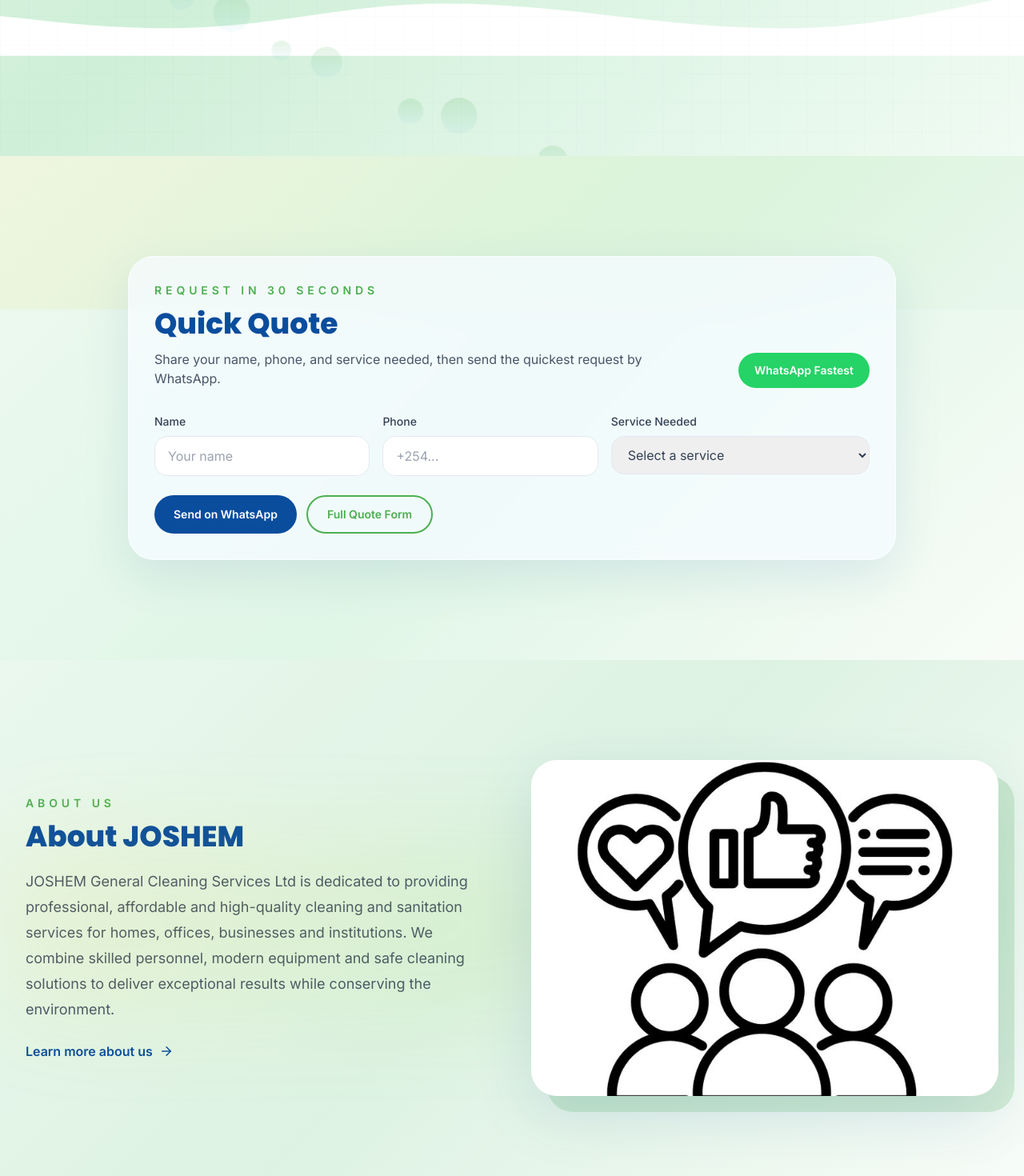
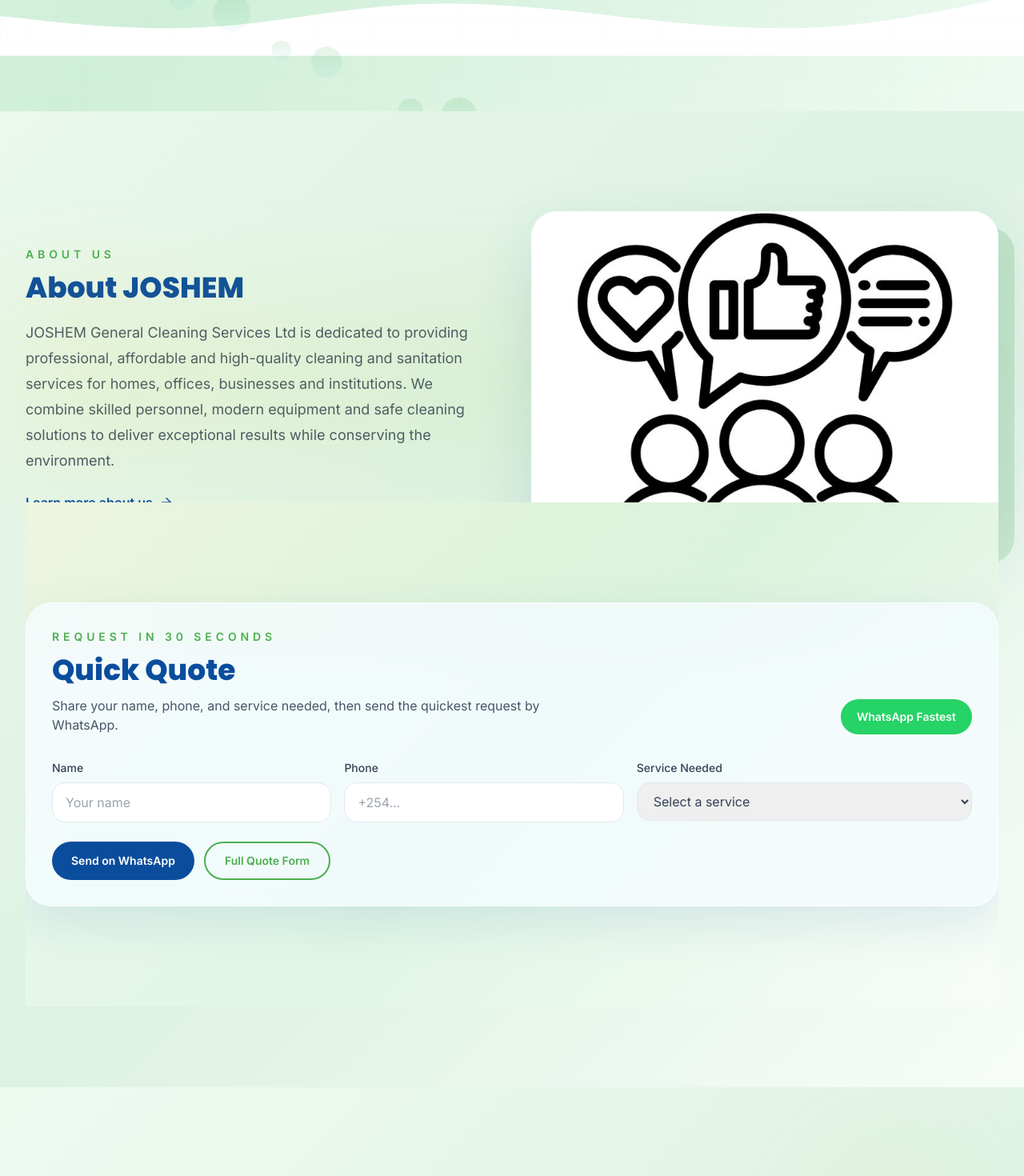
Before and after one commit to Hoseasunny/joshen, a React (Vite) app in the folder frontend/: page / in a window 1280 px wide. Shown: the part 880-2350 px from the top of the page at 80% size. Built offline with nearby package versions, Linux system fonts and the light colour scheme; the HTML template or start-up script is replaced by a standard one.

Commit message:
menu customization

```diff
--- a/frontend/src/App.jsx
+++ b/frontend/src/App.jsx
@@ -80,7 +80,7 @@
 
 function Hero() {
   return (
-    <section id="hero" className="relative overflow-hidden bg-[linear-gradient(135deg,#E6F7EA_0%,#CFEFD8_46%,#F0FBF3_100%)] pt-28 mobile-hero-section section-spacious">
+    <section id="hero" className="relative overflow-hidden bg-[linear-gradient(135deg,#E6F7EA_0%,#CFEFD8_46%,#F0FBF3_100%)] pt-28 mobile-hero-section section-spacious section-tight-bottom">
       <BubbleField count={18} />
       <div className="soft-grid absolute inset-0 opacity-40" />
       <div className="yellow-green-wash absolute inset-x-0 top-0 h-72 opacity-70" />
@@ -186,12 +186,8 @@
   const whatsappUrl = buildWhatsAppUrl(form);
 
   return (
-    <section
-      id="quick-quote"
-      className="relative overflow-hidden bg-[linear-gradient(135deg,#EEF9F1_0%,#E0F6E6_52%,#F8FCF8_100%)] py-20 backdrop-blur-sm mobile-compact-section section-spacious"
-    >
+    <div id="quick-quote" className="relative mt-10 overflow-hidden bg-[linear-gradient(135deg,#EEF9F1_0%,#E0F6E6_52%,#F8FCF8_100%)] backdrop-blur-sm mobile-compact-section section-spacious section-tight-top section-tight-bottom">
       <div className="yellow-green-wash absolute inset-x-0 top-0 h-48 opacity-30" />
-      <div className="mx-auto max-w-5xl px-4 sm:px-6 lg:px-8">
       <Reveal>
         <div className="glass rounded-[2rem] p-6 shadow-[0_20px_60px_rgba(10,77,157,0.10)] sm:p-8">
           <div className="flex flex-col gap-3 sm:flex-row sm:items-end sm:justify-between">
@@ -267,7 +263,6 @@
         </div>
       </Reveal>
     </div>
-    </section>
   );
 }
 
@@ -275,7 +270,7 @@
   return (
     <section
       id="about"
-      className="relative overflow-hidden bg-[linear-gradient(135deg,#EAF8ED_0%,#DDF2E2_50%,#F7FCF8_100%)] py-20 backdrop-blur-sm sm:py-24 mobile-compact-section section-spacious"
+      className="relative overflow-hidden bg-[linear-gradient(135deg,#EAF8ED_0%,#DDF2E2_50%,#F7FCF8_100%)] py-20 backdrop-blur-sm sm:py-24 mobile-compact-section section-spacious section-tight-top"
     >
       <div className="mx-auto grid max-w-7xl gap-12 px-4 sm:px-6 lg:grid-cols-2 lg:items-center lg:px-8">
         <div className="yellow-green-wash pointer-events-none absolute inset-x-0 my-20 h-56 rounded-[3rem] opacity-35 blur-3xl" />
@@ -306,6 +301,9 @@
             />
           </div>
         </Reveal>
+      </div>
+      <div className="mx-auto max-w-7xl px-4 sm:px-6 lg:px-8">
+        <QuickQuote />
       </div>
     </section>
   );
@@ -915,7 +913,6 @@
       <Navbar />
       <main className="pb-24 md:pb-0">
         <Hero />
-        <QuickQuote />
         <About />
         <Services />
         <WhyChooseUs />
--- a/frontend/src/index.css
+++ b/frontend/src/index.css
@@ -228,4 +228,12 @@
     padding-top: 125px !important;
     padding-bottom: 125px !important;
   }
+
+  .section-tight-top {
+    margin-top: -3.5rem !important;
+  }
+
+  .section-tight-bottom {
+    margin-bottom: -1.5rem !important;
+  }
 }
```
Lines whose indentation alone changed are shown as unchanged.
